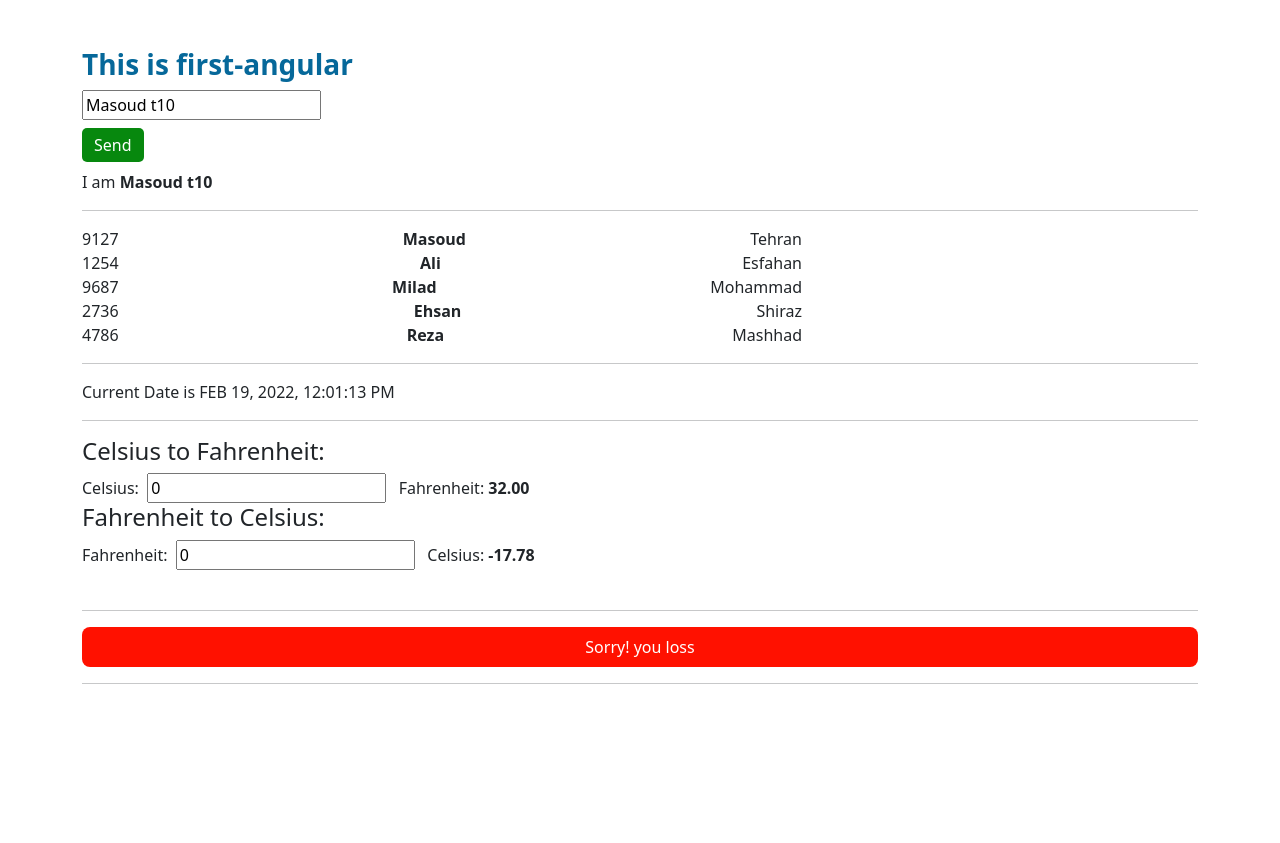
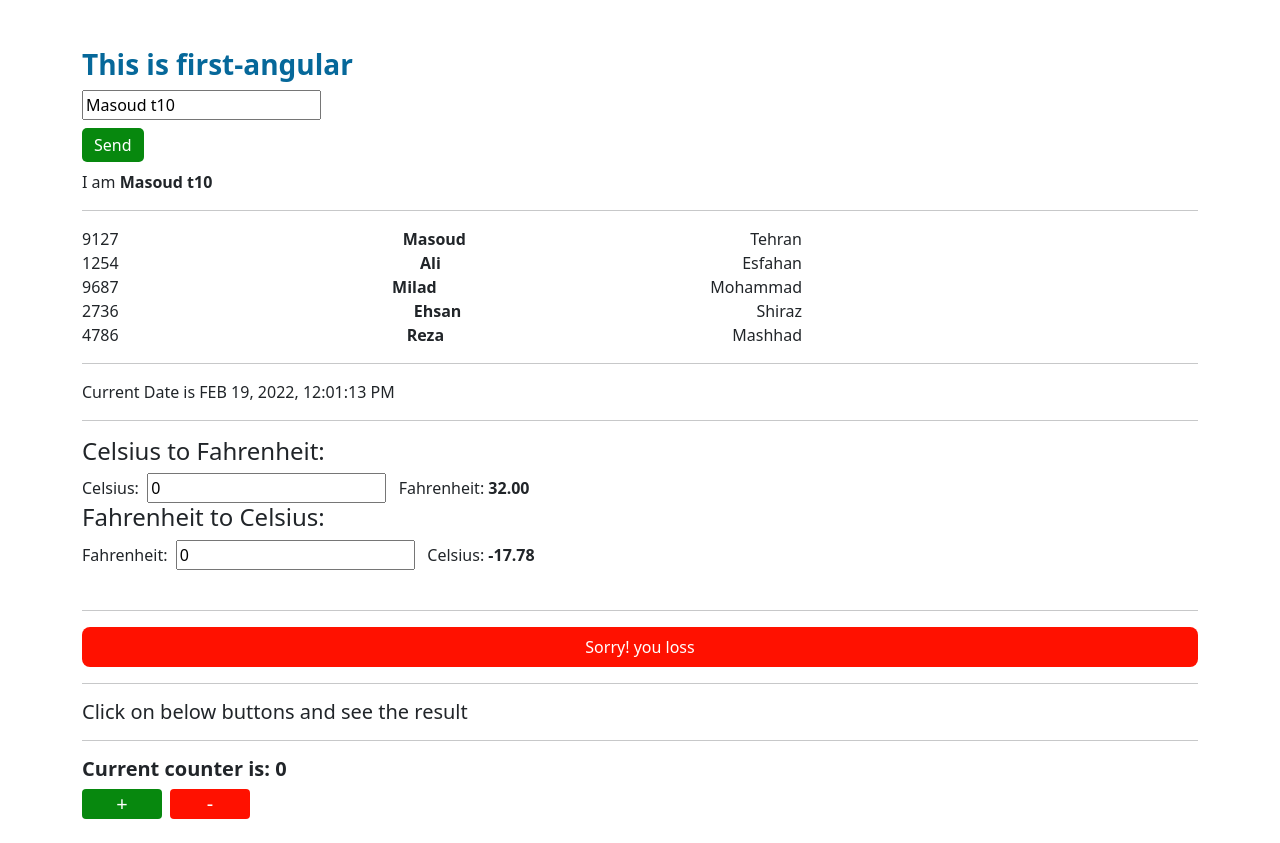
Before and after one commit to masoudtabatabaei/first-angular, an Angular app: page / in a window 1280 px wide. Before the commit the page ends 800 px from the top, so only its background shows below. Built offline with nearby package versions, Linux system fonts and the light colour scheme.

Commit message:
Implement Counter component (pass data between counter and app component)

```diff
--- a/src/app/app.component.html
+++ b/src/app/app.component.html
@@ -31,6 +31,15 @@
     <div>
       <app-input-output [message]="showMessage(messageType)" [messageType]="messageType"></app-input-output>
     </div>
+    <!-- counter component -->
+    <div>
+      <h5>Click on below buttons and see the result</h5>
+      <app-counter [counter]="counter"></app-counter>
+      <button class="btn btn-inc" (click)="increment()"> + </button>
+      <button class="btn btn-dec" (click)="decrement()"> - </button>
+      &nbsp;&nbsp;<span *ngIf="checkLimit">{{ checkLimitMessage }}</span>
+    </div>
+    <br/>
   </div>
 </body>
 </html>
--- a/src/app/app.component.scss
+++ b/src/app/app.component.scss
@@ -2,3 +2,22 @@ h3 {
   color: #06689a;
   font-weight: bold;
 }
+
+.btn {
+  height: 30px;
+  line-height: 16px;
+  width: 80px;
+  text-align: center;
+  color: #ffffff;
+  font-size: 20px;
+  margin-right: 8px;
+  cursor: pointer;
+}
+
+.btn-inc {
+  background-color: #07880e;
+}
+
+.btn-dec {
+  background-color: #ff1100;
+}
--- a/src/app/app.component.ts
+++ b/src/app/app.component.ts
@@ -8,6 +8,9 @@ import { Component } from '@angular/core';
 export class AppComponent {
   title = 'first-angular';
   messageType = 'failure';
+  counter = 0;
+  checkLimit:boolean = false;
+  checkLimitMessage = '';
 
   showMessage(type:string) {
     if (type === "success") {
@@ -16,4 +19,24 @@ export class AppComponent {
       return "Sorry! you loss";
     }
   }
+
+  increment() {
+    this.counter += 1;
+    this.checkReachToPoint();
+  }
+
+  decrement() {
+    this.counter -= 1;
+    this.checkReachToPoint();
+  }
+
+  checkReachToPoint() {
+    if (this.counter >= 6 || this.counter <= -2) {
+      this.checkLimit = true;
+      this.checkLimitMessage = "Exceeding the limit";
+    } else {
+      this.checkLimit = false;
+      this.checkLimitMessage = "";
+    }
+  }
 }
--- a/src/app/app.module.ts
+++ b/src/app/app.module.ts
@@ -17,6 +17,7 @@ import { DateComponent } from './date/date.component';
 import { TempConvertorPipe } from './tempConvertorPipe';
 import { TemperatureComponent } from './temperature/temperature.component';
 import { InputOutputComponent } from './input-output/input-output.component';
+import { CounterComponent } from './counter/counter.component';
 
 @NgModule({
   declarations: [
@@ -32,7 +33,8 @@ import { InputOutputComponent } from './input-output/input-output.component';
     DateComponent,
     TempConvertorPipe,
     TemperatureComponent,
-    InputOutputComponent
+    InputOutputComponent,
+    CounterComponent
   ],
   imports: [
     BrowserModule,
--- /dev/null
+++ b/src/app/counter/counter.component.html
@@ -0,0 +1,2 @@
+<hr/>
+<h5 style="font-weight: 600">Current counter is: {{ counter }}</h5>
--- /dev/null
+++ b/src/app/counter/counter.component.ts
@@ -0,0 +1,16 @@
+import { Component, Input, OnInit } from '@angular/core';
+
+@Component({
+  selector: 'app-counter',
+  templateUrl: './counter.component.html',
+  styleUrls: ['./counter.component.scss']
+})
+export class CounterComponent implements OnInit {
+  @Input() counter:number | undefined;
+
+  constructor() { }
+
+  ngOnInit(): void {
+  }
+
+}
```
Also changed, not shown: src/app/counter/counter.component.scss (added).
